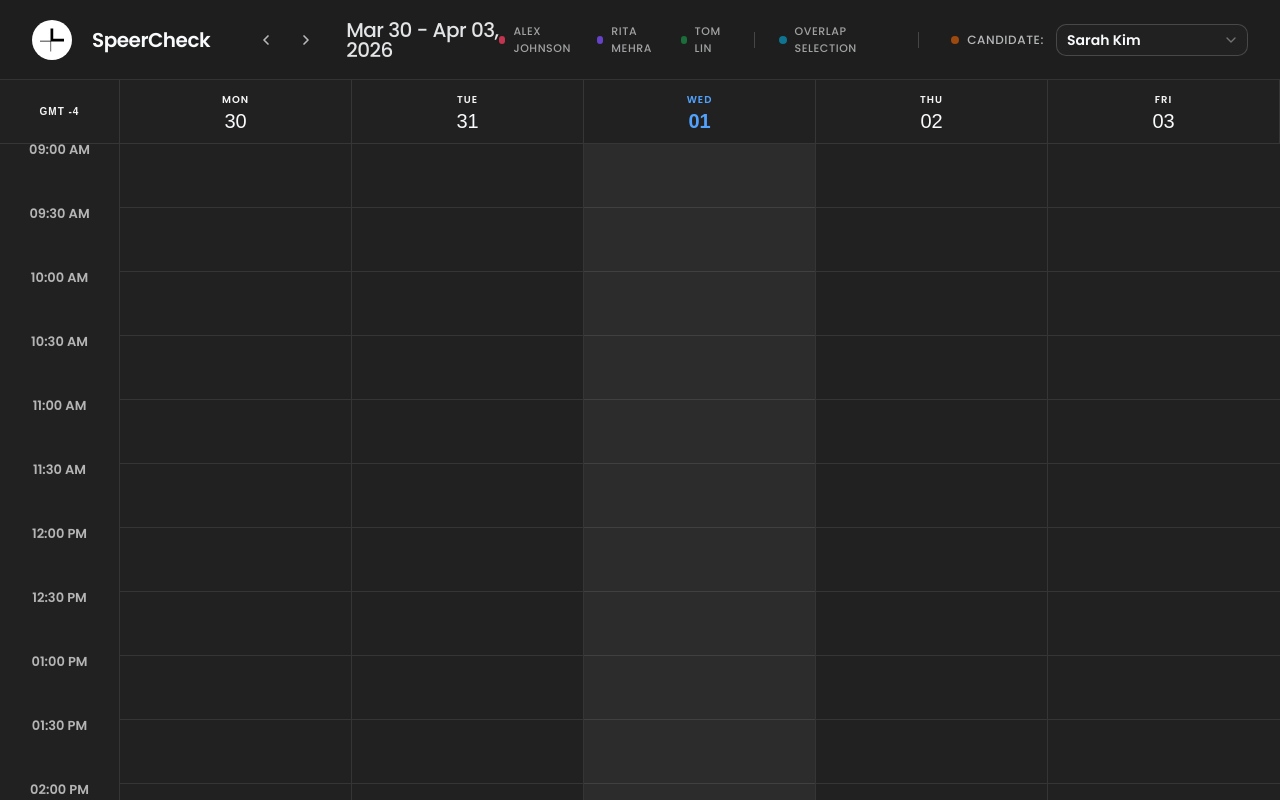
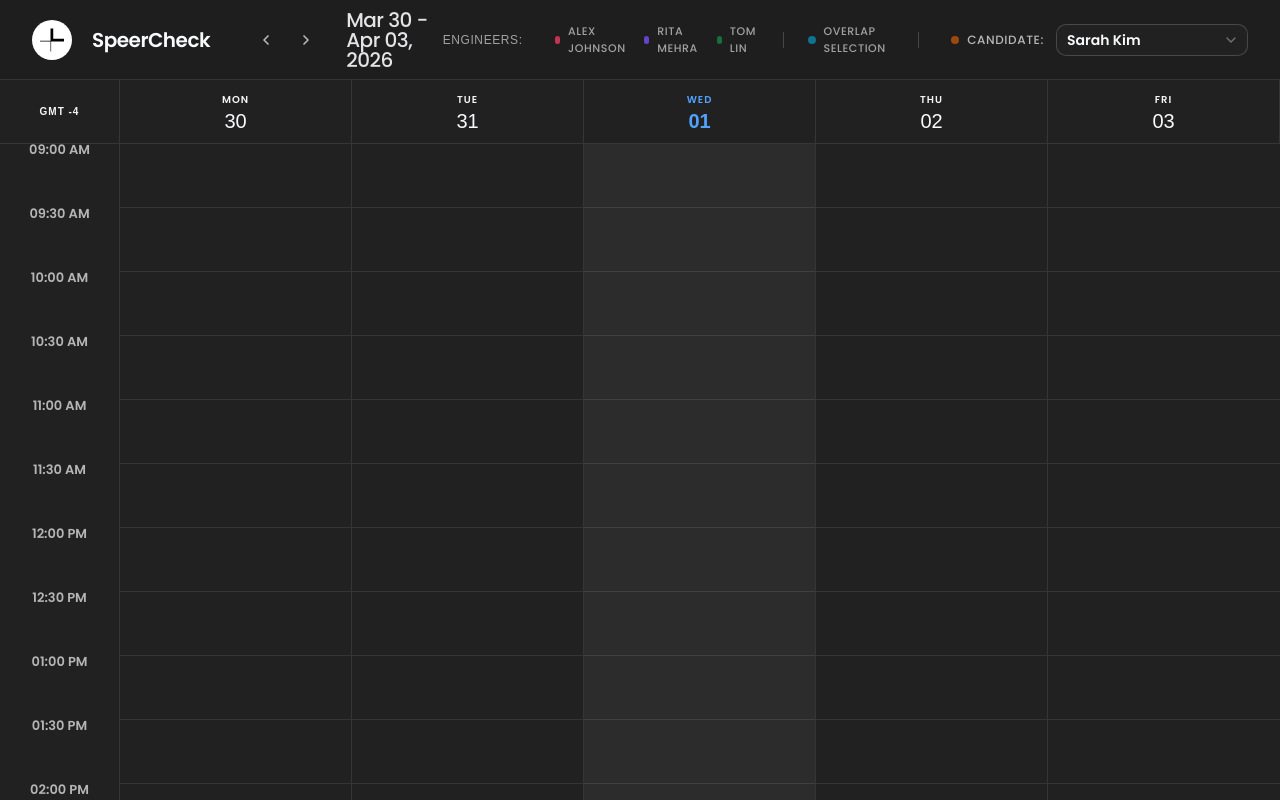
Before and after one commit to oDhruvPatel/speercheck, a React (Vite) app: page / in a window 1280 px wide. Built offline with nearby package versions, Linux system fonts and the light colour scheme.

Commit message:
Fix: added  Enginners lable before  legends

```diff
--- a/src/components/TopBar.tsx
+++ b/src/components/TopBar.tsx
@@ -57,6 +57,7 @@ function TopBar() {
 
             <div className="flex items-center gap-8">
                 {/* Legends for eng*/}
+                <span className='text-xs font-medium uppercase tracking-wider text-text-primary/60'>Engineers:</span>
                 <div className="flex items-center gap-4">
                     <div className="flex items-center gap-4">
                         {engineers.map(eng => (
```
